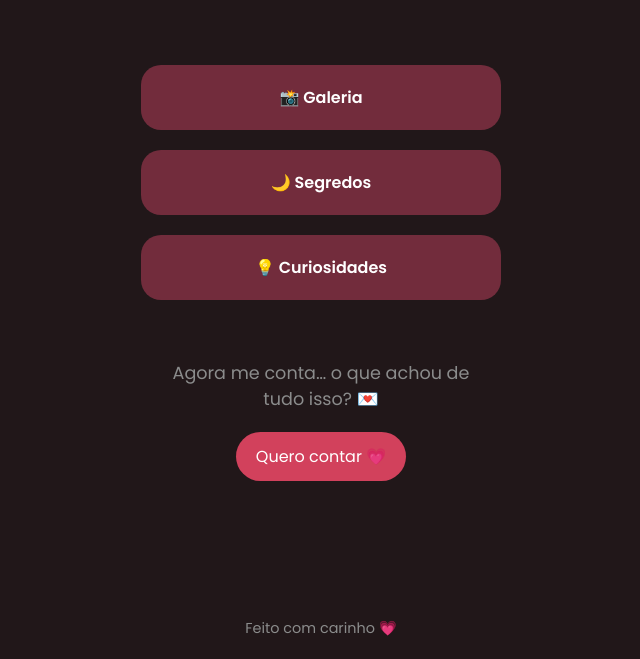
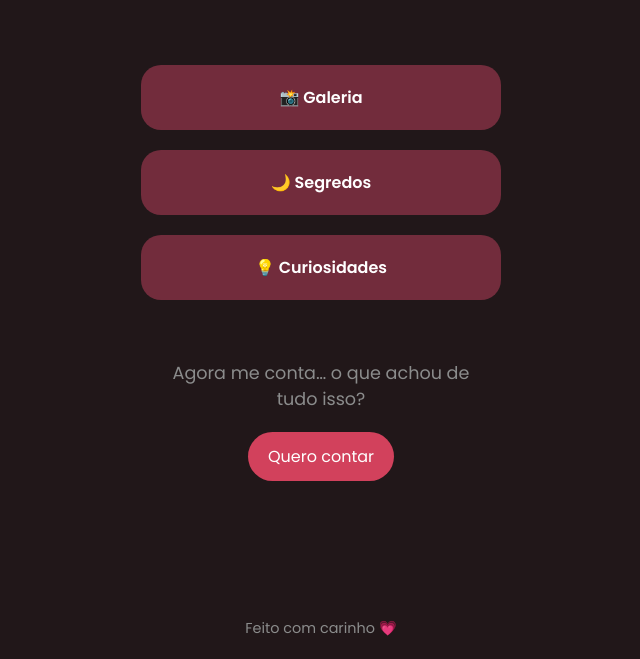
Before and after one commit to renan2sec/explore-aqui, a plain HTML site: page index.html in a window 1280 px wide. Shown: the part 141-800 px from the top of the page, without its empty margins (319-959 px from the left). Drawn offline with Linux system fonts and the light colour scheme.

Commit message:
Update index.html

```diff
--- a/index.html
+++ b/index.html
@@ -21,8 +21,8 @@
   <div class="menu-card" onclick="openSection('surpresa')">💡 Curiosidades</div>
 
   <section class="form-invite">
-    <p class="invite-text">Agora me conta… o que achou de tudo isso? 💌</p>
-    <button class="colorful-button" onclick="openForm()">Quero contar 💗</button>
+    <p class="invite-text">Agora me conta… o que achou de tudo isso?</p>
+    <button class="colorful-button" onclick="openForm()">Quero contar</button>
   </section>
 </main>
 
```
